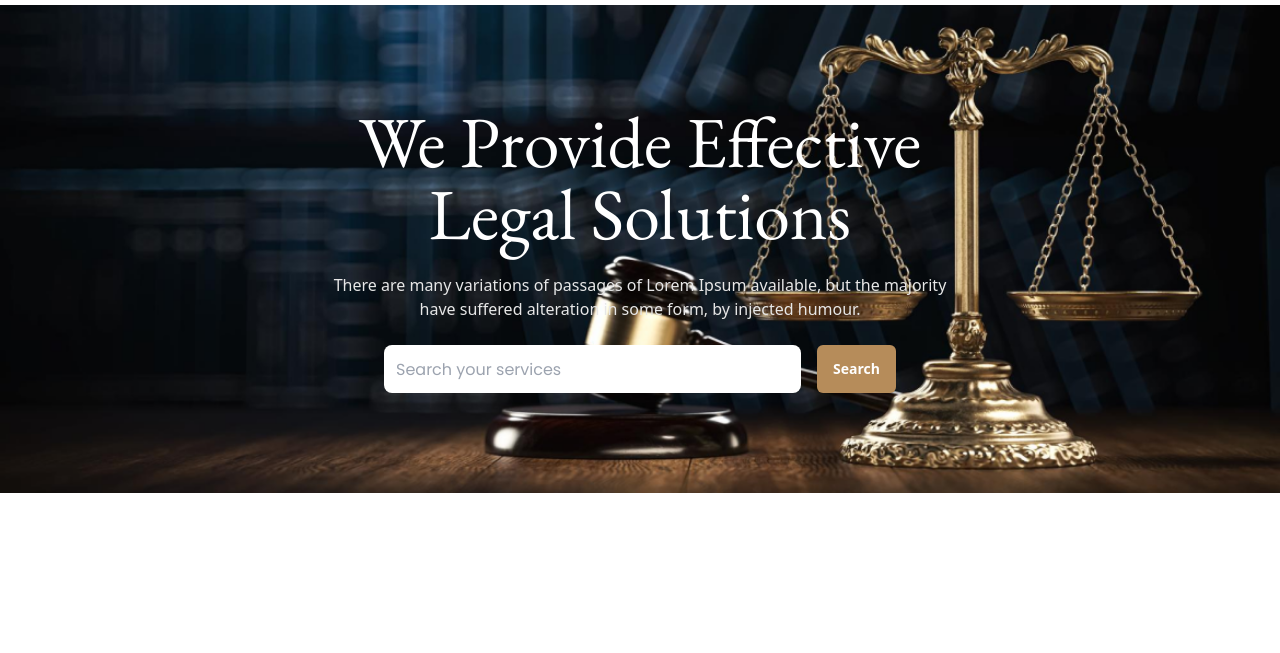
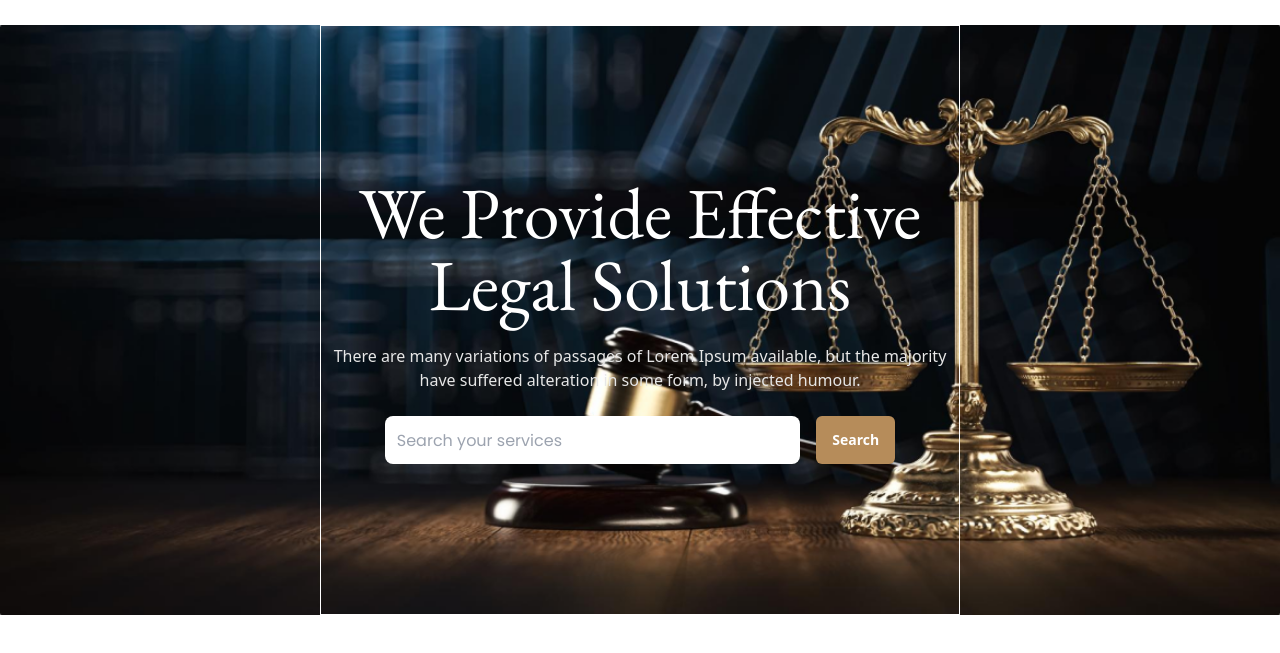
Before and after one commit to abdullah107189/legan-solution-with-tailwind, a plain HTML site: page index.html in a window 1280 px wide. Shown: the part 95-748 px from the top of the page. Drawn offline with nearby package versions, Linux system fonts and the light colour scheme.

Commit message:
some problem fixed

```diff
--- a/index.html
+++ b/index.html
@@ -86,17 +86,25 @@
         </nav>
 
         <!-- header banner  -->
-        <div class="header-banner bg-[url('/images/banner.png')] object-cover bg-cover bg-center w-full">
-            <div class="py-[100px] w-1/2 mx-auto text-center flex flex-col items-center justify-center">
-                <h1 class="font-garamond text-white text-7xl">We Provide Effective <br>Legal Solutions</h1>
-                <p class="md:my-6 my-3 text-gray">There are many variations of passages of Lorem Ipsum available,
+        <div class="header-banner bg-[url('/images/banner.png')] object-cover bg-cover bg-center w-full mt-5 flex">
+
+            <div
+                class="lg:py-[150px] md:py-[100px] py-[50px]  lg:w-1/2 md:w-4/5 mx-auto text-center flex flex-col border border-white items-center">
+                <h1 class="font-garamond text-white lg:text-7xl md:text-5xl text-3xl justify-center">We Provide
+                    Effective <br>Legal
+                    Solutions</h1>
+
+                <p class="md:my-6 my-3 text-gray justify-center">There are many variations of passages of Lorem Ipsum
+                    available,
                     but
                     the majority
                     have suffered
                     alteration in some form, by injected humour.</p>
-                <div class="w-4/5 flex items-center justify-center">
-                    <input class="placeholder:font-poppins p-3 rounded-lg mr-4 w-full" type="text" name="" id=""
-                        placeholder="Search your services">
+
+                <div class="w-4/5 flex justify-center md:pb-0 pb-3">
+                    <input class="placeholder:font-poppins md:p-3 p-2 rounded-lg md:mr-4 mr-2 w-full" type="text"
+                        name="" id="" placeholder="Search your services">
+
                     <input class="btn bg-primary hover:bg-primary border-none text-white rounded-md" type="submit"
                         value="Search">
                 </div>
```
